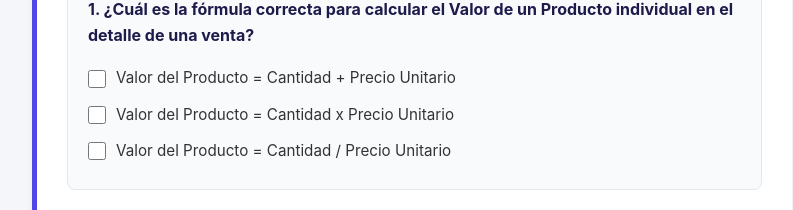
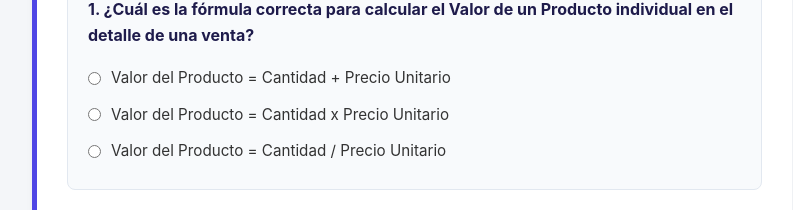
Before and after one commit to carlosao24/Proyecto-Facturador, a plain HTML site: page index.html in a window 1280 px wide. Shown: the part 3189-3399 px from the top of the page, without its empty margins (228-1021 px from the left). Drawn offline with Linux system fonts and the light colour scheme.

Commit message:
Cambiar checkboxes por radio buttons en formulario

```diff
--- a/index.html
+++ b/index.html
@@ -46,7 +46,7 @@
         <p>dirección y correo en el encabezado de la factura.</p>
         <div>
             Fórmula:
-            Cliente --> Puede tener N Facturas
+            Cliente puede tener muchas Facturas
         </div>
     </section>
 
@@ -140,15 +140,15 @@
             <p><strong>1. ¿Cuál es la fórmula correcta para calcular el Valor de un Producto individual en el detalle de
                     una venta?</strong></p>
             <div>
-                <input type="checkbox" id="pregunta1-respuesta1">
+                <input type="radio" id="pregunta1-respuesta1" name="pregunta1">
                 <label for="pregunta1-respuesta1">Valor del Producto = Cantidad + Precio Unitario</label>
             </div>
             <div>
-                <input type="checkbox" id="pregunta1-respuesta2">
+                <input type="radio" id="pregunta1-respuesta2" name="pregunta1">
                 <label for="pregunta1-respuesta2">Valor del Producto = Cantidad x Precio Unitario</label>
             </div>
             <div>
-                <input type="checkbox" id="pregunta1-respuesta3">
+                <input type="radio" id="pregunta1-respuesta3" name="pregunta1">
                 <label for="pregunta1-respuesta3">Valor del Producto = Cantidad / Precio Unitario</label>
             </div>
         </article>
@@ -159,15 +159,15 @@
             <p><strong>2. Desde la perspectiva lógica de un sistema, ¿cuál es la relación que tiene un Cliente con las
                     Facturas?</strong></p>
             <div>
-                <input type="checkbox" id="pregunta2-respuesta1">
+                <input type="radio" id="pregunta2-respuesta1" name="pregunta2">
                 <label for="pregunta2-respuesta1">1 Cliente puede tener 1 sola Factura en todo el sistema</label>
             </div>
             <div>
-                <input type="checkbox" id="pregunta2-respuesta2">
+                <input type="radio" id="pregunta2-respuesta2" name="pregunta2">
                 <label for="pregunta2-respuesta2">1 Cliente puede tener muchas Facturas</label>
             </div>
             <div>
-                <input type="checkbox" id="pregunta2-respuesta3">
+                <input type="radio" id="pregunta2-respuesta3" name="pregunta2">
                 <label for="pregunta2-respuesta3">Muchos clientes pueden tener 1 sola Factura</label>
             </div>
         </article>
@@ -178,55 +178,60 @@
             <p><strong>3. ¿En qué formato estructurado suele generarse el archivo de una Factura Electrónica antes de
                     ser firmado y enviado al servidor tributario?</strong></p>
             <div>
-                <input type="checkbox" id="pregunta3-respuesta1">
+                <input type="radio" id="pregunta3-respuesta1" name="pregunta3">
                 <label for="pregunta3-respuesta1">Formato MP3</label>
             </div>
             <div>
-                <input type="checkbox" id="pregunta3-respuesta2">
+                <input type="radio" id="pregunta3-respuesta2" name="pregunta3">
                 <label for="pregunta3-respuesta2">Formato PDF</label>
             </div>
             <div>
-                <input type="checkbox" id="pregunta3-respuesta3">
+                <input type="radio" id="pregunta3-respuesta3" name="pregunta3">
                 <label for="pregunta3-respuesta3">Formato XML</label>
             </div>
         </article>
 
+        <br>
+
         <article>
             <p><strong>4. ¿Qué representa el Subtotal en una estructura de cobro?</strong></p>
             <div>
-                <input type="checkbox" id="pregunta4-respuesta1">
+                <input type="radio" id="pregunta4-respuesta1" name="pregunta4">
                 <label for="pregunta4-respuesta1">El valor bruto de la
                     venta antes de aplicar impuestos o descuentos</label>
             </div>
             <div>
-                <input type="checkbox" id="pregunta4-respuesta2">
+                <input type="radio" id="pregunta4-respuesta2" name="pregunta4">
                 <label for="pregunta4-respuesta2">El dinero total que
                     se le devuelve al cliente como cambio</label>
             </div>
             <div>
-                <input type="checkbox" id="pregunta4-respuesta3">
+                <input type="radio" id="pregunta4-respuesta3" name="pregunta4">
                 <label for="pregunta4-respuesta3">El valor final con
                     los impuestos ya incluidos
                 </label>
             </div>
-        </article><br>
+        </article>
+
+        <br>
+
         <article>
             <p><strong>5. ¿Cuál es la fórmula correcta para determinar el monto definitivo del Total a pagar?</strong>
             </p>
             <div>
-                <input type="checkbox" id="pregunta5-respuesta1">
+                <input type="radio" id="pregunta5-respuesta1" name="pregunta5">
                 <label for="pregunta5-respuesta1">Total = Subtotal x
                     Valor del IVA
                 </label>
             </div>
             <div>
-                <input type="checkbox" id="pregunta5-respuesta2">
+                <input type="radio" id="pregunta5-respuesta2" name="pregunta5">
                 <label for="pregunta5-respuesta2">Total = Subtotal -
                     Valor del IVA
                 </label>
             </div>
             <div>
-                <input type="checkbox" id="pregunta5-respuesta3">
+                <input type="radio" id="pregunta5-respuesta3" name="pregunta5">
                 <label for="pregunta5-respuesta3">Total = Subtotal +
                     Valor del IVA - Descuentos (si aplican)
                 </label>
```
